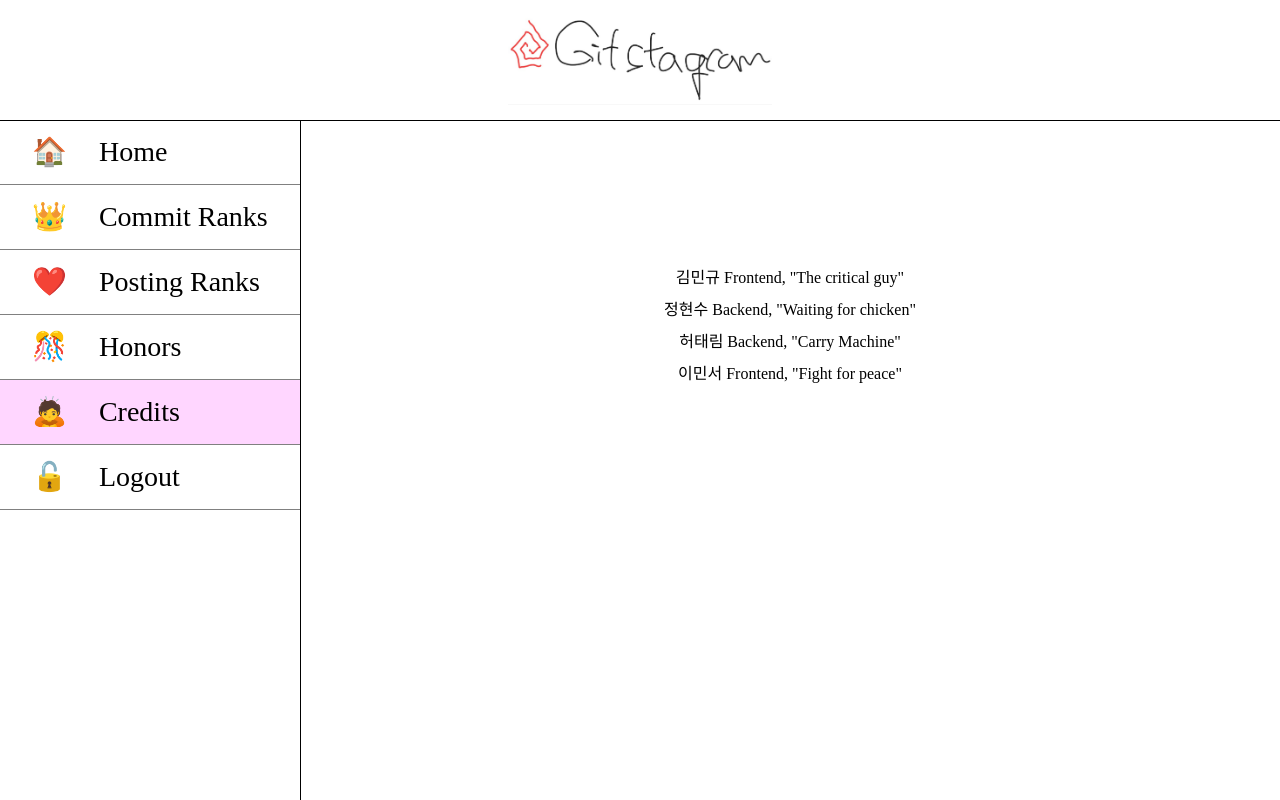
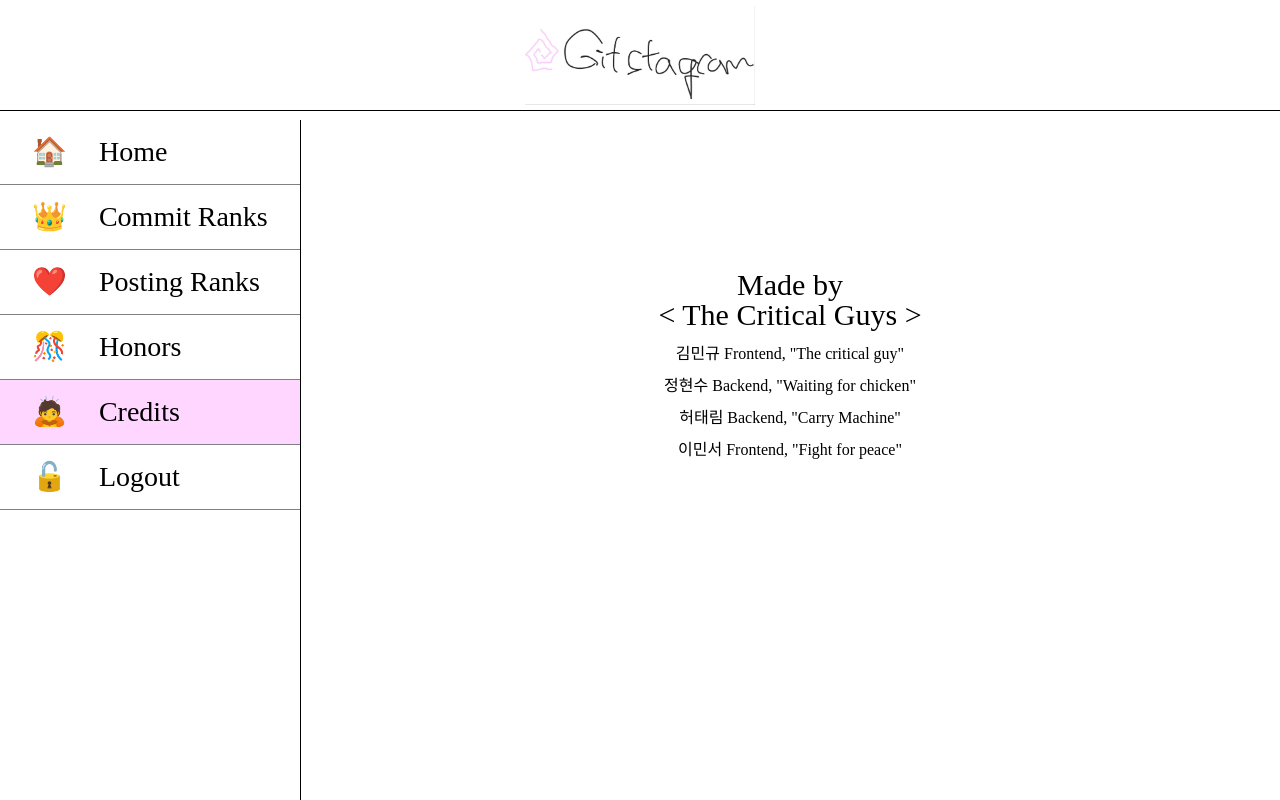
Before and after one commit to ajou-gitstagram/client-web, a React (Create React App) app: page /credits in a window 1280 px wide. Built offline with nearby package versions, Linux system fonts and the light colour scheme.

Commit message:
change logo & creditpage

```diff
--- a/src/common/module/header/Header.module.css
+++ b/src/common/module/header/Header.module.css
@@ -1,6 +1,6 @@
 .header-container {
     width: 100vw;
-    height: 120px;
+    height: 110px;
     display: flex;
     align-items: center;
     position: fixed;
@@ -11,5 +11,5 @@
 
 .header-logo {
     display: block;
-    height: 75%;
+    height: 90%;
 }
--- a/src/pages/credit-page/CreditPage.tsx
+++ b/src/pages/credit-page/CreditPage.tsx
@@ -5,6 +5,9 @@ const CreditPage = () => {
 	return (
 		<div className={S['container']}>
 			<Blank height={150} />
+			<p style={{fontSize: "30px"}}>Made by</p>
+			<p style={{fontSize: "30px"}}>&lt; The Critical Guys &gt;</p>
+			<br />
 			<p>김민규 Frontend, "The critical guy"</p>
 			<br />
 			<p>정현수 Backend, "Waiting for chicken"</p>
```
Also changed, not shown: public/img/logo.jpg, src/App.tsx (line endings or trailing spaces).
